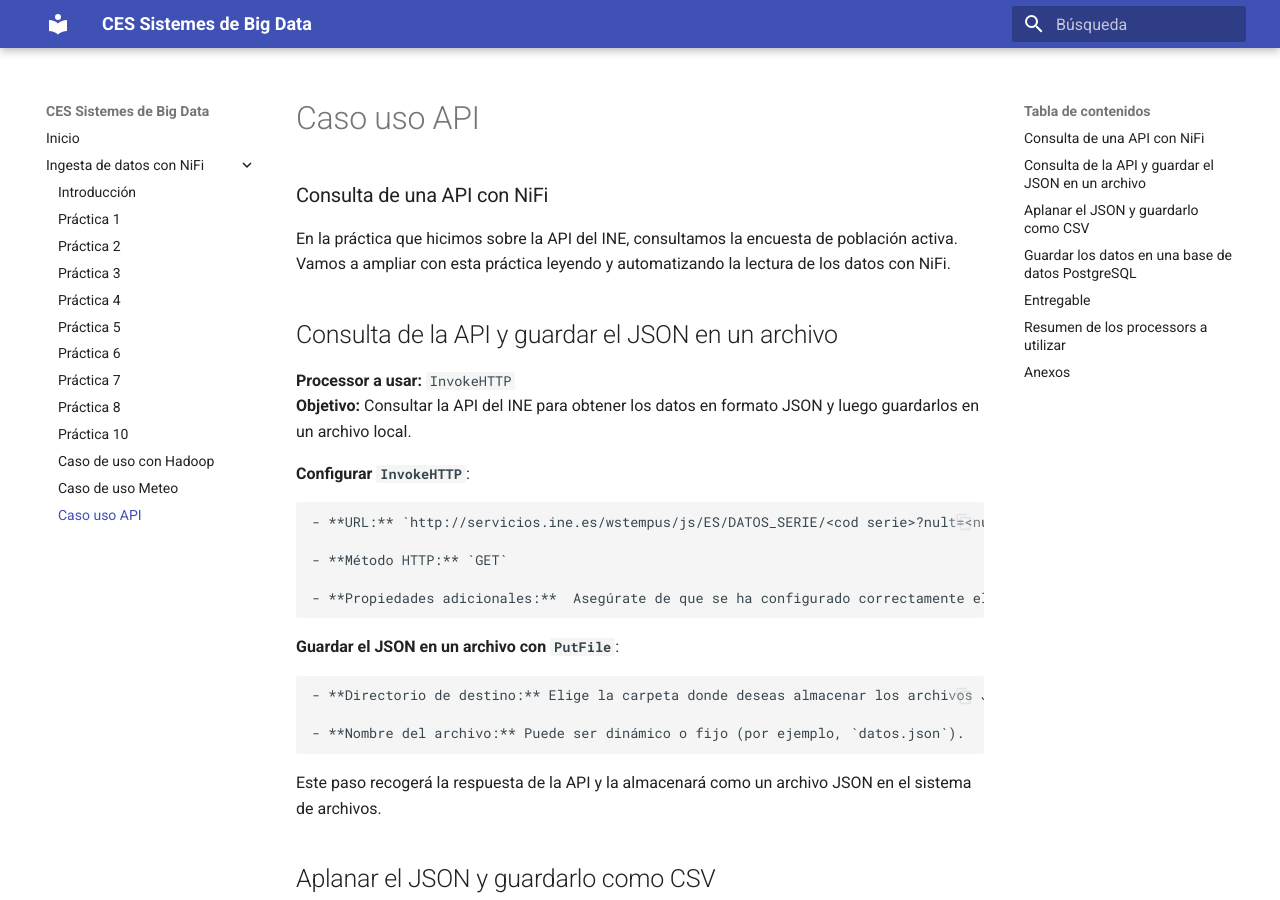
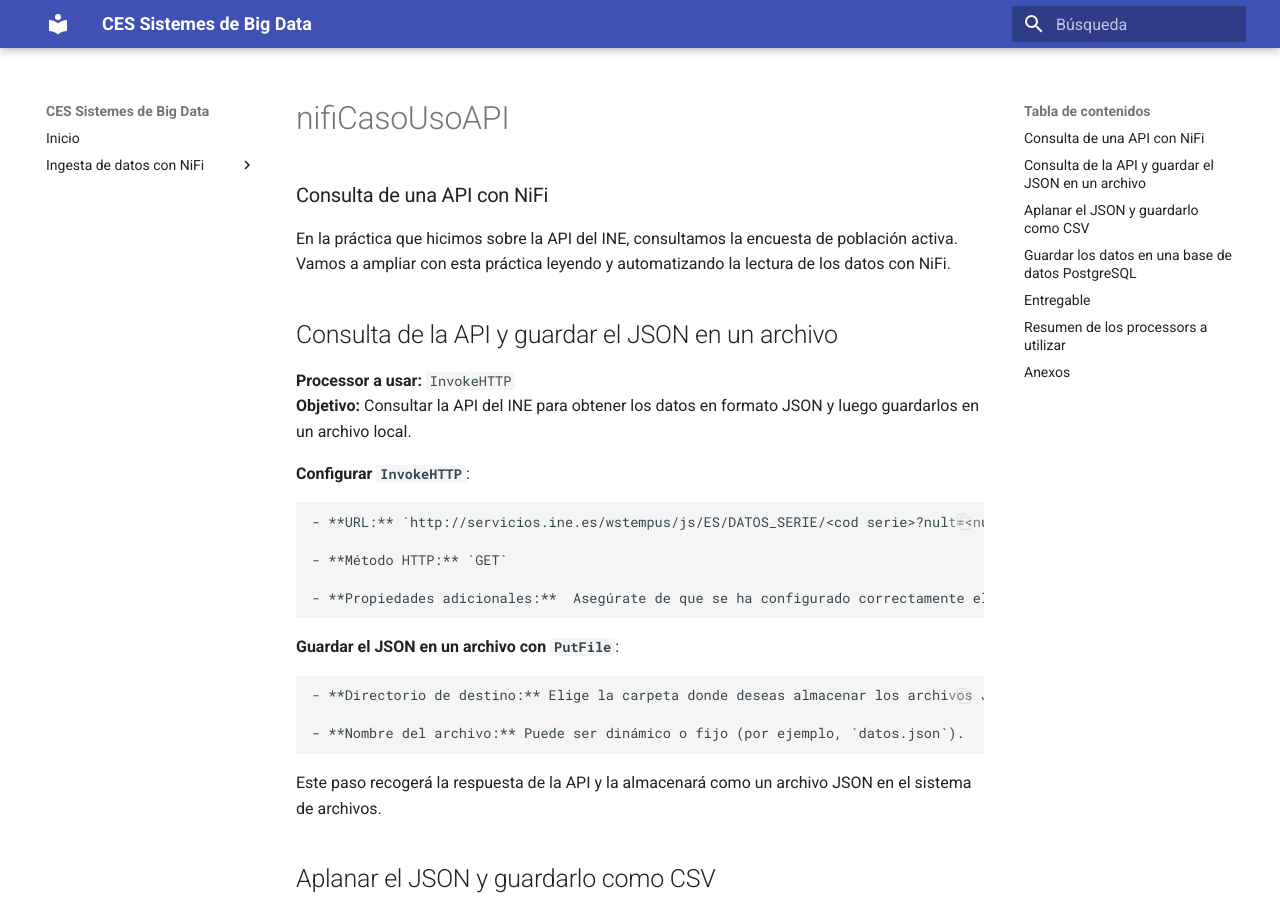
Before and after one commit to jorsodom/bigdata-sb, an MkDocs documentation site: the page built from docs/nifi/nifiCasoUsoAPI.md, in a window 1280 px wide and 900 px high. Built offline with MkDocs 1.6.1 and Material for MkDocs 9.7.7, drawn with Linux system fonts in a browser that asks for light colours.

Commit message:
despublicamos caso uso API

```diff
--- a/mkdocs.yml
+++ b/mkdocs.yml
@@ -17,7 +17,7 @@ nav:
     - Práctica 10: nifi/nifiPractica10.md
     - Caso de uso con Hadoop: nifi/nifiCasoUsoHadoop.md
     - Caso de uso Meteo: nifi/nifiCasoUsoMeteo.md
-    - Caso uso API: nifi/nifiCasoUsoAPI.md
+  #  - Caso uso API: nifi/nifiCasoUsoAPI.md
   #  - Caso de uso con PostgreSQL: nifi/nifiCasoUsoPostgreSQL.md
   #- ETL con ODI:
   #  - Introducción: odi/odiIntroduccion.md
```
